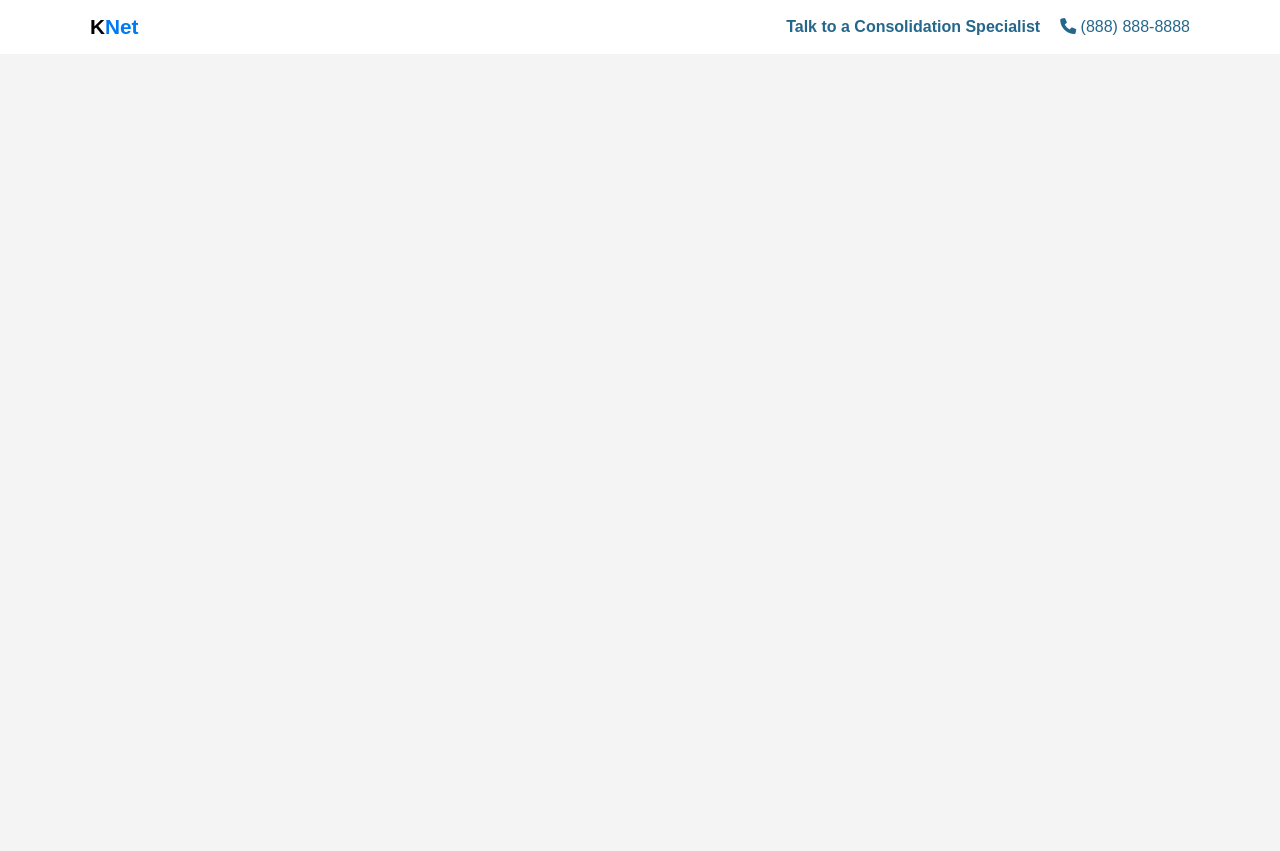
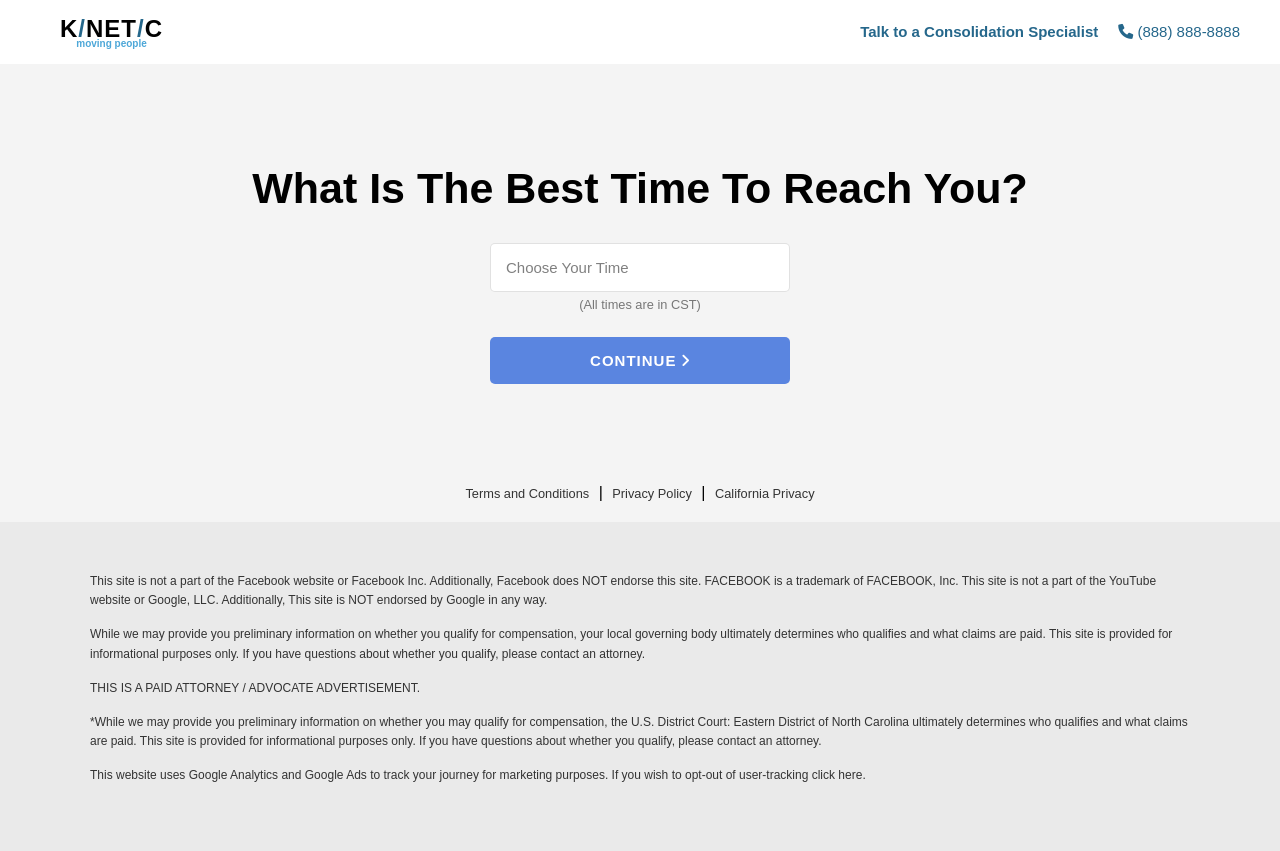
Before and after one commit to megirrena/Project, a plain HTML site: page index.htm in a window 1280 px wide. Before the commit the page ends 800 px from the top, so only its background shows below. Drawn offline with Linux system fonts and the light colour scheme.

Commit message:
main part and footer

```diff
--- a/index.htm
+++ b/index.htm
@@ -4,17 +4,24 @@
     <meta charset="UTF-8">
     <meta name="viewport" content="width=device-width, initial-scale=1.0">
     <title>KNetic</title>
-    <link rel="stylesheet" href="main.css">
-    <link rel="stylesheet" href="https://cdnjs.cloudflare.com/ajax/libs/font-awesome/6.0.0/css/all.min.css">
+    <link rel="stylesheet" href="main.css" />
+    <link
+      rel="stylesheet"
+      href="https://cdnjs.cloudflare.com/ajax/libs/font-awesome/6.0.0/css/all.min.css"
+    />
   </head>
   <body>
-    <div class="navbar">
-        <div class="container">
-            <a href="#" class="logo">K<span>Net</span></a>
-
+    <nav class="navbar">
+      <div class="navbar_container">
+        <div class="logo-container">
+          <a href="#" class="logo">K<span>/</span>NET<span>/</span>C</a>
+          <p class="small-text">moving people</p>
+        </div>
         <nav>
           <ul>
-                    <li><a href="#" class="text">Talk to a Consolidation Specialist</a></li>
+            <li>
+              <a href="#" class="text">Talk to a Consolidation Specialist</a>
+            </li>
             <li>
               <a href="tel:8888888888">
                 <i class="fa-solid fa-phone"></i> (888) 888-8888
@@ -23,73 +30,75 @@
           </ul>
         </nav>
       </div>
+    </nav>
+    <div class="main">
+      <div class="main_container">
+        <div class="main_content">
+          <h1>What Is The Best Time To Reach You?</h1>
+          <select id="time-select">
+            <option>Choose Your Time</option>
+            <option>8 AM CST</option>
+            <option>9 AM CST</option>
+            <option>10 AM CST</option>
+            <option>11 AM CST</option>
+            <option>12 PM CST</option>
+            <option>1 PM CST</option>
+            <option>2 PM CST</option>
+            <option>3 PM CST</option>
+            <option>4 PM CST</option>
+            <option>5 PM CST</option>
+          </select>
+          <p class="time_text">(All times are in CST)</p>
+          <button class="main__btn">
+            CONTINUE <i class="fa-solid fa-angle-right"></i>
+          </button>
         </div>
-</body>
-</html>
-
-    <!--
-    <section class="hero">
-      <div class="container">
-        <div class="left-col">
-          <p class="subhead">It's Nitty &amp; Gritty</p>
-          <h1>A Task App That Doesn't Stink</h1>
-
-          <div class="hero-cta">
-            <a href="#" class="primary-cta">Try for free</a>
-            <a href="#" class="watch-video-cta">
-              <img
-                src="https://assets.codepen.io/2621168/watch.svg"
-                alt="Watch a video"
-              />Watch a video
-            </a>
       </div>
     </div>
 
-        <img
-          src="https://assets.codepen.io/2621168/illustration.svg"
-          class="hero-img"
-          alt="Illustration"
-        />
+    <footer>
+      <div class="footer_links">
+        <a href="#">Terms and Conditions</a> | <a href="#">Privacy Policy</a> |
+        <a href="#">California Privacy</a>
       </div>
-    </section> -->
+      <div class="footer">
+        <div class="footer_container">
+          <div class="footer_text">
+            <p>
+              This site is not a part of the Facebook website or Facebook Inc.
+              Additionally, Facebook does NOT endorse this site. FACEBOOK is a
+              trademark of FACEBOOK, Inc. This site is not a part of the YouTube
+              website or Google, LLC. Additionally, This site is NOT endorsed by
+              Google in any way.
+            </p>
 
-    <!-- <section class="contact-section">
-      <div class="container">
-        <div class="contact-left">
-          <h2>Contact</h2>
+            <p>
+              While we may provide you preliminary information on whether you
+              qualify for compensation, your local governing body ultimately
+              determines who qualifies and what claims are paid. This site is
+              provided for informational purposes only. If you have questions
+              about whether you qualify, please contact an attorney.
+            </p>
 
-          <form action="">
-            <label for="name">Name</label>
-            <input type="text" id="name" name="name" />
+            <p>THIS IS A PAID ATTORNEY / ADVOCATE ADVERTISEMENT.</p>
 
-            <label for="message">Message</label>
-            <textarea
-              name="message"
-              id="message"
-              cols="30"
-              rows="10"
-            ></textarea>
+            <p>
+              *While we may provide you preliminary information on whether you
+              may qualify for compensation, the U.S. District Court: Eastern
+              District of North Carolina ultimately determines who qualifies and
+              what claims are paid. This site is provided for informational
+              purposes only. If you have questions about whether you qualify,
+              please contact an attorney.
+            </p>
 
-            <input
-              type="submit"
-              class="send-message-cta"
-              value="Send message"
-            />
-          </form>
-        </div>
-        <div class="contact-right">
-          <iframe
-            src="https://www.google.com/maps/embed?pb=!1m18!1m12!1m3!1d26430.393553120906!2d-118.43209796322542!3d34.10028430183922!2m3!1f0!2f0!3f0!3m2!1i1024!2i768!4f13.1!3m3!1m2!1s0x80c2bc35fbd217ef%3A0xcf1ef9352700d95c!2sBeverly%20Hills%2C%20CA%2090210!5e0!3m2!1sen!2sus!4v1611702818717!5m2!1sen!2sus"
-            width="600"
-            height="450"
-            frameborder="0"
-            style="border: 0"
-            allowfullscreen=""
-            aria-hidden="false"
-            tabindex="0"
-          ></iframe>
+            <p>
+              This website uses Google Analytics and Google Ads to track your
+              journey for marketing purposes. If you wish to opt-out of
+              user-tracking click here.</a>
+            </p>
           </div>
         </div>
-    </section> -->
+      </div>
+    </footer>
   </body>
 </html>
--- a/main.css
+++ b/main.css
@@ -2,35 +2,46 @@
   margin: 0;
   padding: 0;
   box-sizing: border-box;
+  font-family: Arial, sans-serif;
 }
 body {
-  font-family: Arial, sans-serif;
   background: #f4f4f4;
 }
 .navbar {
   background: white;
   padding: 15px;
 }
-.container {
+.navbar_container {
   display: flex;
   justify-content: space-between;
   align-items: center;
-  max-width: 1100px;
+  max-width: 1200px;
   margin: 0 auto;
+  padding-left: 20px;
 }
 .logo {
   color: black;
   text-decoration: none;
   font-weight: bold;
-  font-size: 1.3em;
+  font-size: 1.5rem;
+  letter-spacing: 1px;
 }
 .logo span {
-  color: #007af3;
+  color: #25678b;
 }
-.menu-toggle {
-  display: none;
-  cursor: pointer;
+.logo-container {
+  display: flex;
+  flex-direction: column;
+  align-items: center;
 }
+.small-text {
+  font-size: 10px;
+  color: #4da7d8;
+  text-align: center;
+  margin-top: -5px;
+  font-weight: bold;
+}
+
 nav ul {
   display: flex;
   list-style: none;
@@ -41,310 +52,119 @@ nav ul li {
 nav ul li a {
   text-decoration: none;
   color: #25678b;
-  transition: color 0.3s;
-  /* font-weight: bold; */
+  font-size: 15px;
 }
 .text {
   font-weight: bold;
 }
 
-/* @media screen and (max-width: 768px) {
-  .menu-toggle {
-    display: block;
-  }
-  nav {
-    display: none;
-    position: absolute;
-    top: 70px;
-    left: 0;
-    width: 100%;
-    background: white;
-    padding: 20px;
-    box-shadow: 0 2px 5px rgba(0, 0, 0, 0.1);
-  }
-  nav.active {
-    display: block;
-  }
-  nav ul {
-    flex-direction: column;
-  }
-  nav ul li {
-    margin: 10px 0;
-  }
-} */
-
-/* .hero-img {
-  width: 70%;
-  margin-top: 3em;
-} */
-/* .features-section {
-  background: #20272e;
-  color: white;
-} */
-/* ul.features-list {
-  margin: 0;
-  padding-left: 0.1em;
-  display: grid;
-  grid-template-columns: repeat(auto-fit, minmax(19rem, 1fr));
-
-  li {
-    font-size: 1.1em;
-    margin-bottom: 1em;
-    margin-left: 2em;
-    position: relative;
-
-    &:before {
-      content: "";
-      left: -2em;
-      position: absolute;
-      width: 20px;
-      height: 20px;
-      background-image: url("https://assets.codepen.io/2621168/bullet.svg");
-      background-size: contain;
-      margin-right: 0.5em;
-    }
-  }
-} */
-
-/*
-h2 {
-  font-size: 2em;
-}
-label {
-  display: block;
-  font-size: 1.2em;
-  margin-bottom: 0.5em;
-}
-input,
-textarea {
-  width: 100%;
-  padding: 0.8em;
-  margin-bottom: 1em;
-  border-radius: 0.3em;
-  border: 1px solid gray;
-  box-sizing: border-box;
-}
-input[type="submit"] {
-  background-color: var(--primary-color);
-  color: white;
-  font-weight: bold;
-  font-size: 1.3em;
-  border: none;
-  margin-bottom: 5em;
-  border-radius: 5em;
-  display: inline-block;
-  padding: 0.8em 2em;
-  width: unset;
-  cursor: pointer;
-}
-iframe {
-  width: 100%;
-  height: 300px;
-}
-nav.menu-btn {
-  display: block;
-}
-nav {
-  position: fixed;
-  z-index: 999;
-  width: 66%;
-  right: 0;
-  top: 0;
-  background: #20272e;
-  height: 100vh;
-  padding: 1em;
-
-  ul.primary-nav {
-    margin-top: 5em;
+.main {
+  display: flex;
+  justify-content: center;
+  padding: 100px 20px;
 }
 
-  li {
-    a {
-      color: white;
-      text-decoration: none;
-      display: block;
-      padding: 0.5em;
-      font-size: 1.3em;
-      text-align: right;
-
-      &:hover {
-        font-weight: bold;
-      }
-    }
-  }
+.main_container {
+  max-width: 800px;
+  width: 100%;
 }
 
-.mobile-menu-exit {
-  float: right;
-  margin: 0.5em;
-  cursor: pointer;
+.main_content {
+  display: flex;
+  flex-direction: column;
+  align-items: center;
+  text-align: center;
 }
 
-@media only screen and (min-width: 768px) {
-  .mobile-menu,
-  .mobile-menu-exit {
-    display: none;
+h1 {
+  margin-bottom: 30px;
+  font-size: 43px;
+  font-weight: 600;
 }
 
-  .navbar .container {
-    display: grid;
-    grid-template-columns: 180px auto;
-    justify-content: unset;
+select {
+  width: 300px;
+  padding: 15px;
+  font-size: 15px;
+  border: 1px solid #dadadace;
+  border-radius: 5px;
+  margin-bottom: 5px;
+  appearance: none;
+  background-color: white;
+  cursor: pointer;
+  color: #808080;
 }
 
-  .navbar nav {
-    display: flex;
-    justify-content: space-between;
-    background: none;
-    position: unset;
-    height: auto;
-    width: 100%;
-    padding: 0;
-
-    ul {
-      display: flex;
+select:focus {
+  outline: none;
+  border-color: black;
 }
 
-    a {
-      color: black;
-      font-size: 1em;
-      padding: 0.1em 1em;
+.time_text {
+  margin-bottom: 25px;
+  font-size: 0.8rem;
+  color: #777;
+}
+.main__btn {
+  padding: 15px 20px;
+  background-color: #5a85e0;
+  color: white;
+  border: none;
+  border-radius: 5px;
+  cursor: pointer;
+  font-size: 15px;
+  width: 300px;
+  font-weight: bold;
+  display: flex;
+  justify-content: center;
+  align-items: center;
+  letter-spacing: 1px;
 }
 
-    ul.primary-nav {
-      margin: 0;
+.main__btn i {
+  margin-left: 5px;
 }
 
-    li.current a {
-      font-weight: bold;
-    }
-    li.go-premium-cta a {
-      color: var(--primary-color);
-      border: 3px solid var(--primary-color);
-      font-weight: bold;
-      border-radius: 5em;
-      margin-top: -0.2em;
-
-      &:hover {
-        background: var(--primary-color);
-        color: white;
-      }
-    }
-  }
+.main__btn:hover {
+  background-color: #007bff;
 }
 
-@media only screen and (min-width: 1080px) {
-  .container {
-    width: 1080px;
+.footer {
+  background-color: #eaeaea;
+  color: #555;
+  font-size: 0.75rem;
+  padding: 50px;
+  margin-top: 20px;
+}
+
+.footer_container {
+  max-width: 1100px;
   margin: 0 auto;
 }
 
-  section {
-    padding: 10em 4em;
+.footer_links {
+  margin-bottom: 15px;
+  text-align: center;
 }
 
-  .hero .container {
-    display: flex;
-    justify-content: space-between;
-    text-align: left;
-
-    .left-col {
-      margin: 3em 3em 0 5em;
-
-      h1 {
-        font-size: 3em;
-        width: 90%;
-      }
-    }
+.footer_links a {
+  color: #333;
+  text-decoration: none;
+  font-size: 0.8rem;
+  padding: 0 5px;
 }
 
-  .hero-img {
-    width: 30%;
-    margin-right: 8em;
+.footer_text {
+  text-align: left;
+  line-height: 1.6;
+  color: #333;
 }
 
-  .hero-cta {
-    display: flex;
-  }
-  .primary-cta {
-    margin-right: 1em;
+.footer_text p {
+  margin-bottom: 15px;
 }
 
-  ul.features-list {
-    display: block;
-    margin-left: 5em;
-
-    li {
-      font-size: 1.4em;
-
-      &:before {
-        width: 30px;
-        height: 30px;
+.footer_text a {
+  color: #333;
+  text-decoration: underline;
 }
-    }
-  }
-
-  .features-section {
-    position: relative;
-  }
-
-  .features-section img {
-    display: block;
-    position: absolute;
-    right: 0;
-    width: 350px;
-    bottom: -2em;
-  }
-
-  .testimonials-section ul {
-    display: flex;
-
-    li {
-      margin: 0 1em;
-    }
-  }
-
-  .contact-section {
-    position: relative;
-
-    .container {
-      display: flex;
-    }
-  }
-
-  .contact-right {
-    position: absolute;
-    right: 0;
-    top: 0;
-    width: 45%;
-    height: 100%;
-
-    iframe {
-      height: 100%;
-    }
-  }
-}
-
-@media only screen and (min-width: 1450px) {
-  .features-section {
-    &:before {
-      content: "";
-      position: absolute;
-      width: 10%;
-      height: 20em;
-      background: var(--primary-color);
-      left: 0;
-      top: -4em;
-    }
-
-    &:after {
-      content: "";
-      position: absolute;
-      width: 200px;
-      height: 20em;
-      background: url("https://assets.codepen.io/2621168/dots.svg") no-repeat;
-      left: 4.5em;
-      top: 2em;
-    }
-  }
-} */
```
Lines whose indentation alone changed are shown as unchanged.
